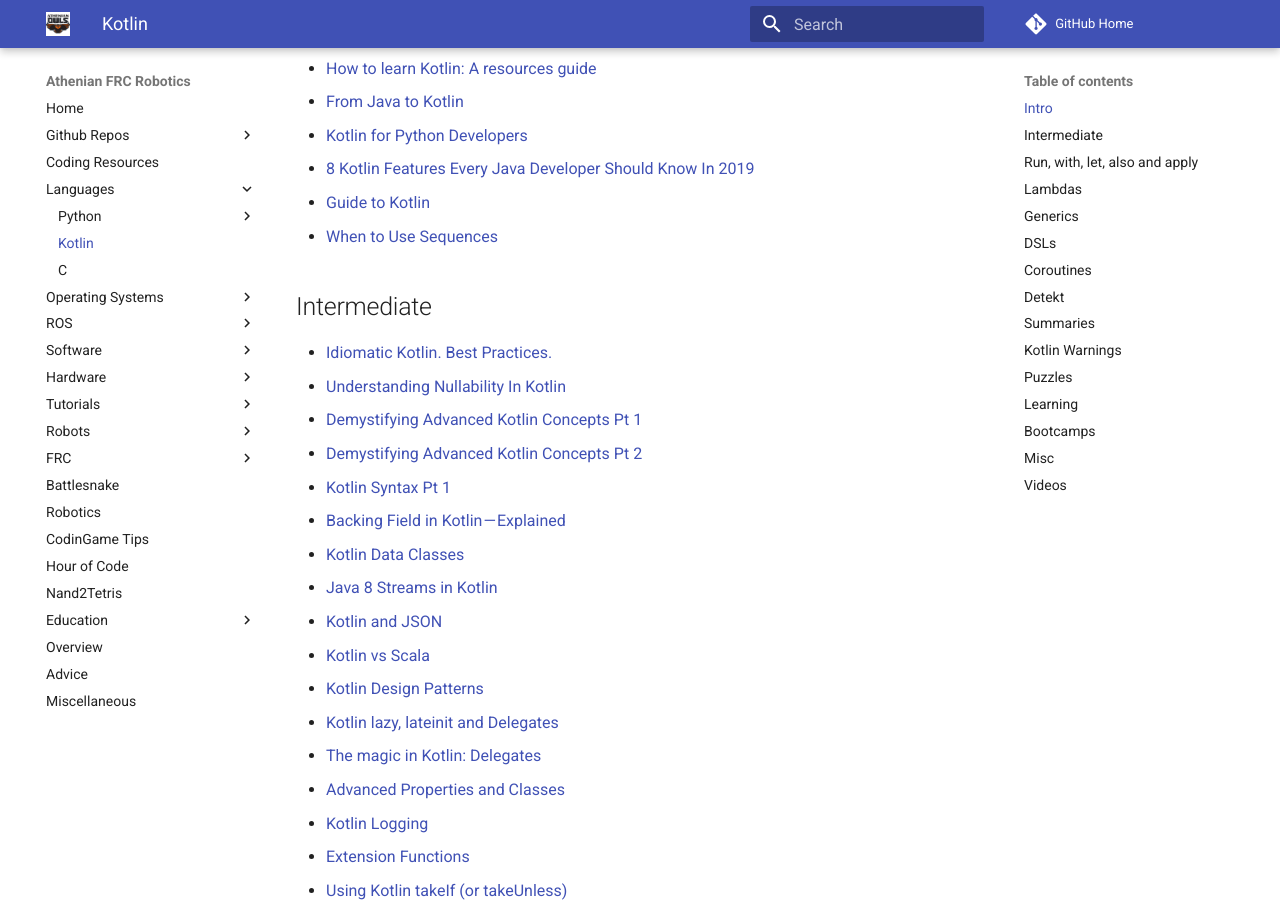
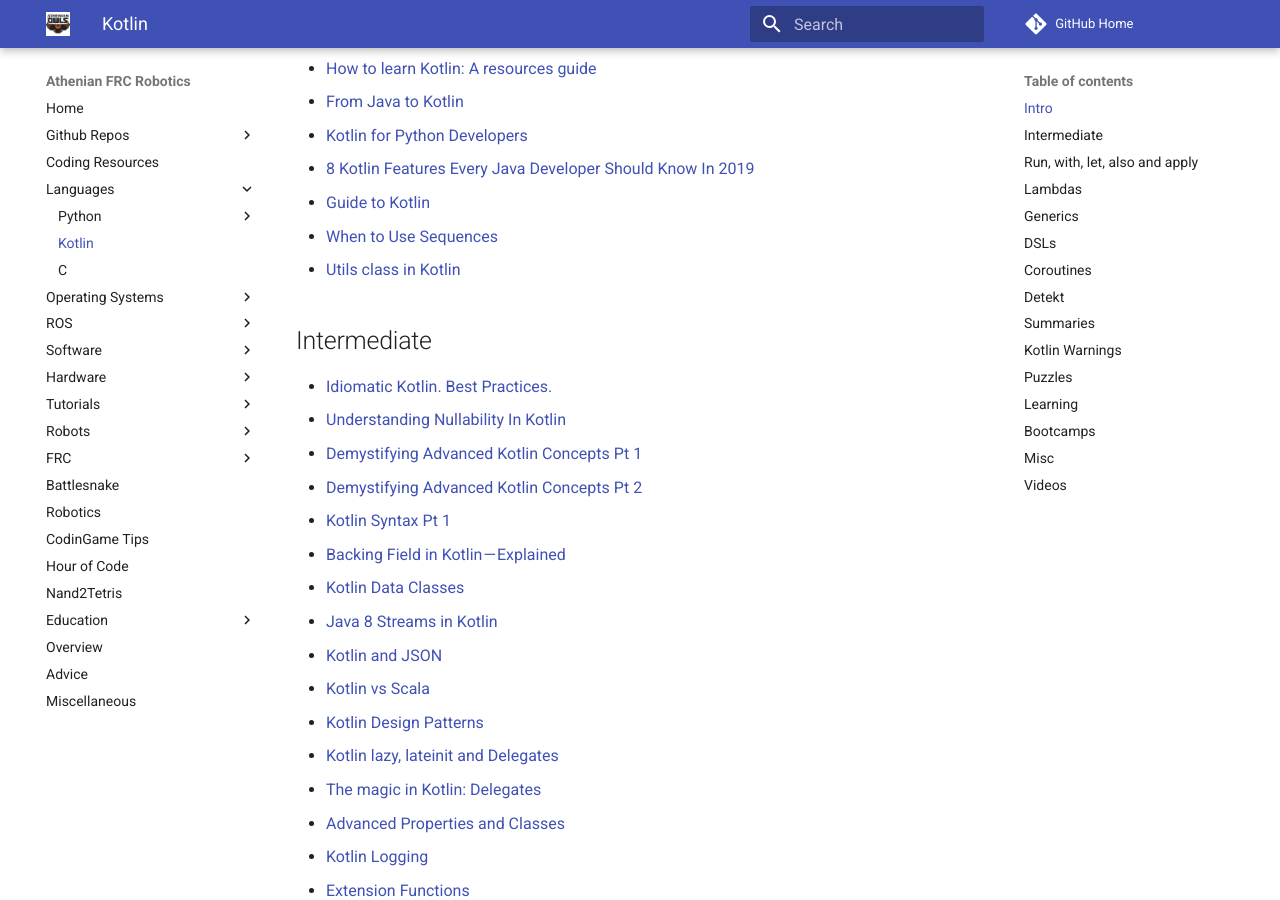
Before and after one commit to athenian-robotics/athenian-robotics-mkdocs, an MkDocs documentation site: the page built from docs/kotlin.md, in a window 1280 px wide and 900 px high, scrolled down 1082 px. Built offline with MkDocs 1.6.1 and Material for MkDocs 9.7.7, drawn with Linux system fonts in a browser that asks for light colours; comment, search, counter and statistics services are not loaded.

Commit message:
Update docs

```diff
--- a/docs/kotlin.md
+++ b/docs/kotlin.md
@@ -34,6 +34,7 @@
 * [8 Kotlin Features Every Java Developer Should Know In 2019](https://www.mobileappdaily.com/2018/12/3/kotlin-features-for-java-developers)
 * [Guide to Kotlin](https://github.com/Zhuinden/guide-to-kotlin)
 * [When to Use Sequences](https://typealias.com/guides/when-to-use-sequences/)
+* [Utils class in Kotlin](https://medium.com/@nhoxbypass/utils-class-in-kotlin-387a09b8d495)
 
 ## Intermediate
 * [Idiomatic Kotlin. Best Practices.](https://blog.philipphauer.de/idiomatic-kotlin-best-practices/)
```
Also changed, not shown: 1 other file.
